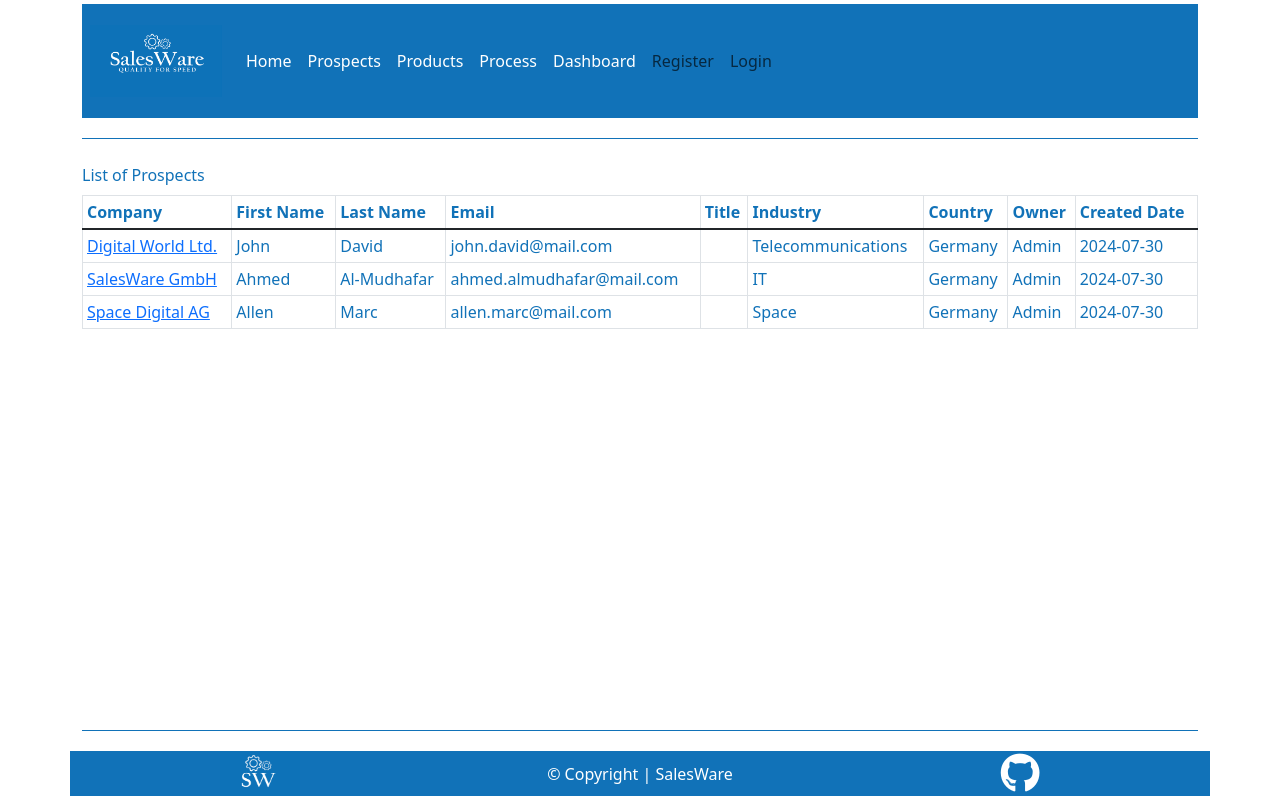
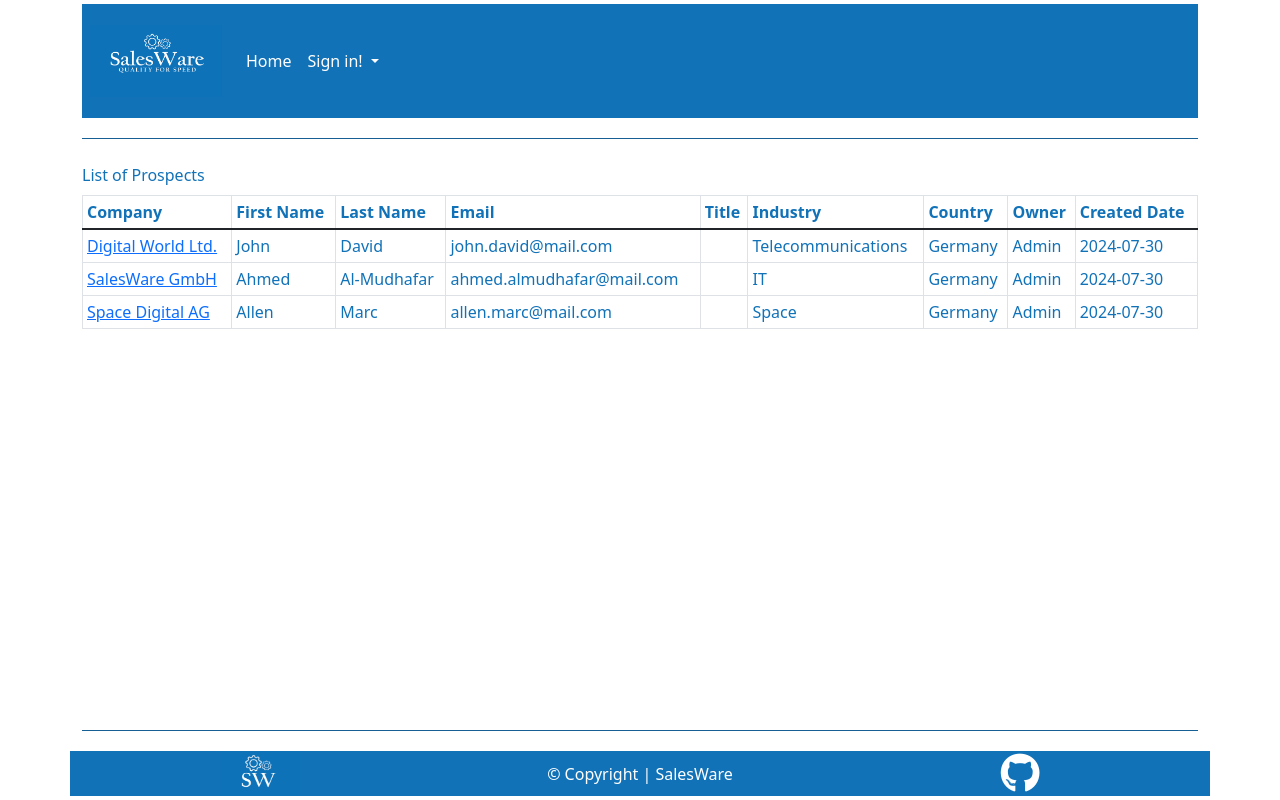
Before and after one commit to ahmedcodein/salesware, a Django app: page /sales_databases/prospects/ in a window 1280 px wide. Run offline with Django 5.2, Linux system fonts and the light colour scheme; data comes from the database, SQL or seed files in the repository; both versions use the stored data as it was after the commit; some libraries are stand-ins or nearby versions.

Commit message:
feat: add logic and new style to nav

```diff
--- a/static/css/style.css
+++ b/static/css/style.css
@@ -10,6 +10,49 @@ main {
     flex-grow: 1;
 }
 
+/* Salesware Brand Color */
+
+.salesware-color {
+    background-color: #1172b8;
+}
+
+/* Navbar style */
+
+.navbar {
+    background-color: #1172b8;
+    color: #fff;
+}
+
+.navbar-toggler {
+    border-color: #fff;
+    color: #fff;
+}
+
+.navbar-toggler-icon {
+    filter: invert(100%)
+}
+
+.nav-link {
+    color: #fff;
+    background-color: #1172b8;
+}
+
+.navbar-nav .dropdown-menu {
+    background-color: #1172b8;
+    border-width: 0px;
+}
+
+.nav-link:focus, .nav-link:hover {
+    color: #fff;
+    background-color: #1172b8;
+}
+
+.navbar-nav .nav-link.active, .navbar-nav .nav-link.show {
+    color: #fff;
+}
+
+/* Table Style */
+
 .table td, .table th {
     color: #1172b8;
 }
@@ -17,8 +60,3 @@ main {
 caption {
     color: #1172b8;
 }
-
-.salesware-color {
-    background-color: #1172b8;
-    color: #1172b8;
-}
--- a/templates/base.html
+++ b/templates/base.html
@@ -28,7 +28,7 @@
     <!-- Header goes here -->
     <header class="mt-auto py-1">
         <div class="container">
-            <nav class="navbar navbar-expand-md salesware salesware-color">
+            <nav class="navbar navbar-expand-md">
                 <div class="container-fluid p-2">
                     <a class="navbar-brand text-white" href="#">
                         <img src="/static/images/large_logo.png" alt="Logo" width="132" height="72">
@@ -39,6 +39,7 @@
                     </button>
                     <div class="collapse navbar-collapse" id="navbarText">
                         <ul class="navbar-nav me-auto mb-2 mb-lg-0">
+                            {% if user.is_authenticated %}
                             <li class="nav-item">
                                 <a class="nav-link active text-white" aria-current="page" href="#">Home</a>
                             </li>
@@ -54,21 +55,35 @@
                             <li class="nav-item">
                                 <a class="nav-link text-white" href="#">Dashboard</a>
                             </li>
-                            {% if user.is_authenticated %}
-                            <li class="nav-item">
-                                <a class="nav-link {% if request.path == logout_url %}active{% endif %}"
-                                    aria-current="page" href="{% url 'account_logout' %}">Logout</a>
-                            </li>
                             {% else %}
                             <li class="nav-item">
-                                <a class="nav-link {% if request.path == signup_url %}active{% endif %}"
-                                    aria-current="page" href="{% url 'account_signup' %}">Register</a>
-                            </li>
-                            <li class="nav-item">
-                                <a class="nav-link {% if request.path == login_url %}active{% endif %}"
-                                    aria-current="page" href="{% url 'account_login' %}">Login</a>
+                                <a class="nav-link active text-white" aria-current="page" href="#">Home</a>
                             </li>
                             {% endif %}
+                            <!-- Navbar Dropdown menu starts here -->
+                            <li class="nav-item dropdown">
+                                {% if user.is_authenticated %}
+                                <a class="nav-link dropdown-toggle" href="#" role="button" data-bs-toggle="dropdown"
+                                    aria-expanded="false">
+                                    Hello, {{ user.username }}!
+                                </a>
+                                <ul class="dropdown-menu">
+                                    <li><a class="dropdown-item nav-link {% if request.path == logout_url %}active{% endif %}"
+                                            href="{% url 'account_logout' %}">Sign out</a></li>
+                                </ul>
+                                {% else %}
+                                <a class="nav-link dropdown-toggle" href="#" role="button" data-bs-toggle="dropdown"
+                                    aria-expanded="false">
+                                   Sign in!
+                                </a>
+                                <ul class="dropdown-menu">
+                                    <li><a class="dropdown-item nav-link {% if request.path == signup_url %}active{% endif %}"
+                                            href="{% url 'account_signup' %}">Sign up</a></li>
+                                    <li><a class="dropdown-item nav-link {% if request.path == login_url %}active{% endif %}"
+                                            href="{% url 'account_login' %}">Sign in</a></li>
+                                {% endif %}
+                            </li>
+                            <!-- Navbar Dropdown menu ends here -->
                         </ul>
                     </div>
                 </div>
```
Also changed, not shown: db.sqlite3.
